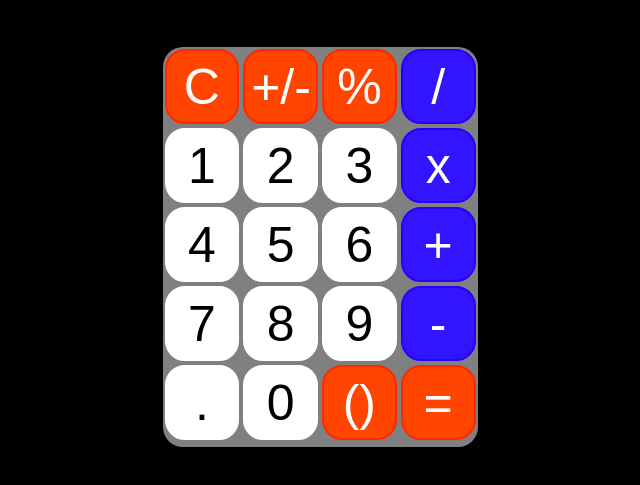
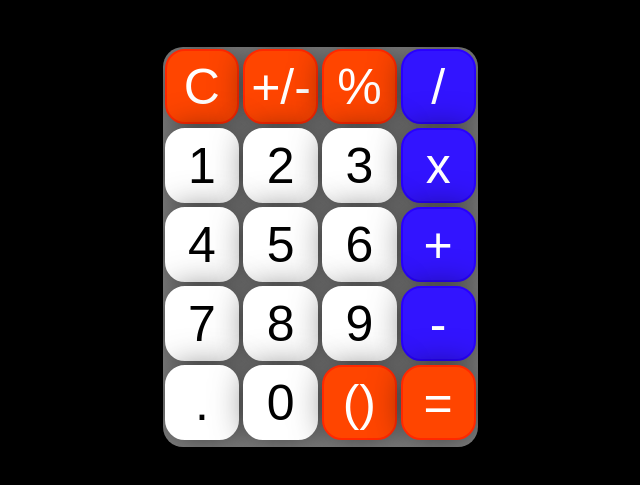
Before and after one commit to Pancho00/calculadora, a plain HTML site: page index.html in a window 1280 px wide. Shown: the part 61-546 px from the top of the page, without its empty margins (320-960 px from the left). Drawn offline with Linux system fonts and the light colour scheme.

Commit message:
Añadir box-shadow a los botones

```diff
--- a/style.css
+++ b/style.css
@@ -27,6 +27,9 @@ body{
     font-family: 'Lekton', sans-serif;
     border-radius: 20px;
     border: 2px solid;
+    box-shadow: 2px 1px 38px -7px rgba(0,0,0,0.75);
+  -webkit-box-shadow: 2px 1px 38px -7px rgba(0,0,0,0.75);
+  -moz-box-shadow: 2px 1px 38px -7px rgba(0,0,0,0.75);
 }
   .azul{
       background: rgb(50,20,255);
```
